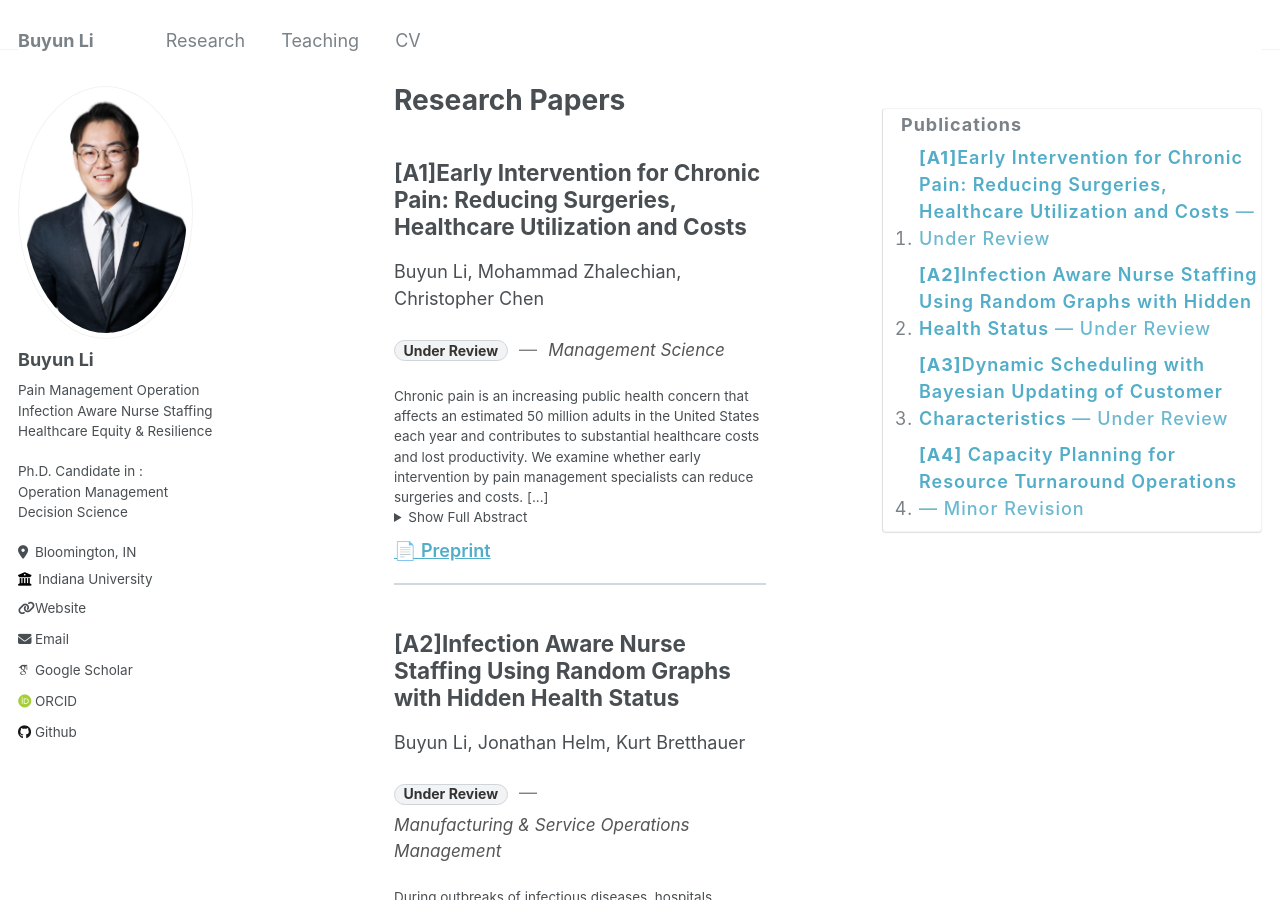
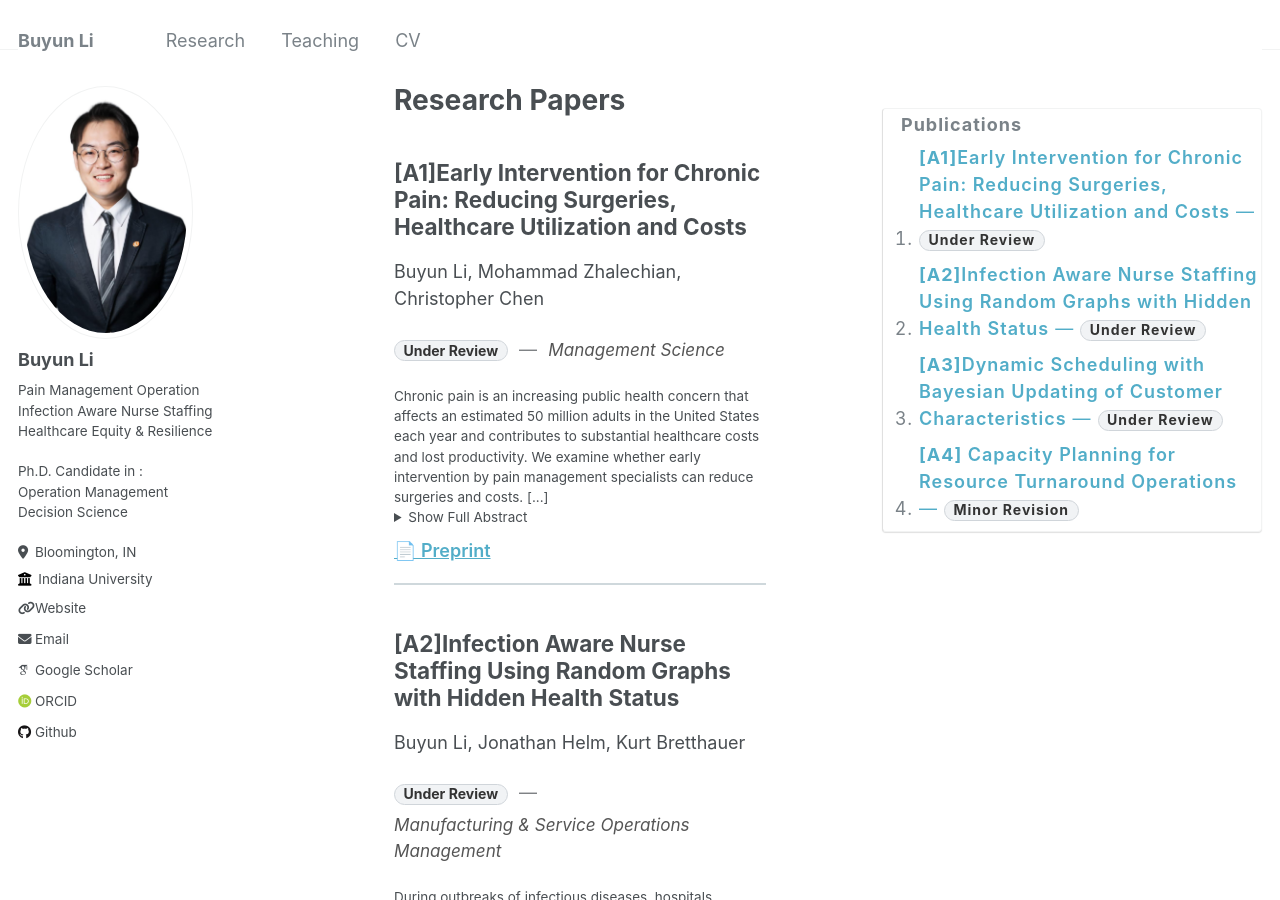
Before and after one commit to BuyunLi/BuyunLi.github.io, a Jekyll site: the page built from _pages/publications.md, in a window 1280 px wide and 900 px high. Built offline with Jekyll 4.4.1, drawn with Linux system fonts in a browser that asks for light colours; some web fonts are replaced; part of the change alters nothing that is shown.

Commit message:
Update publications.html

```diff
--- a/_layouts/publications.html
+++ b/_layouts/publications.html
@@ -35,6 +35,12 @@ layout: default
               {%- when "in_press" -%}In Press
               {%- when "published" -%}Published
               {%- when "draft" -%}Draft
+              {%- when "work_in_progress" -%}Work in Progress
+              {%- when "wip" -%}Work in Progress
+              {%- when "working_paper" -%}Work in Progress
+              {%- when "in_preparation" -%}Work in Progress
+              {%- when "work-in-progress" -%}Work in Progress
+              {%- when "work in progress" -%}Work in Progress
               {%- else -%}{{ post.status | replace: "_"," " | capitalize }}
             {%- endcase -%}
           {%- endcapture -%}
@@ -93,6 +99,12 @@ layout: default
               {%- when "in_press" -%}In Press
               {%- when "published" -%}Published
               {%- when "draft" -%}Draft
+              {%- when "work_in_progress" -%}Work in Progress
+              {%- when "wip" -%}Work in Progress
+              {%- when "working_paper" -%}Work in Progress
+              {%- when "in_preparation" -%}Work in Progress
+              {%- when "work-in-progress" -%}Work in Progress
+              {%- when "work in progress" -%}Work in Progress
               {%- else -%}{{ post.status | replace: "_"," " | capitalize }}
             {%- endcase -%}
           {%- endcapture -%}
@@ -100,7 +112,8 @@ layout: default
             <a href="#pub-{{ post.slug | slugify }}">
               <span class="toc__title-text">{{ post.title }}</span>
               {%- if post.status -%}
-                <span class="toc__status"> — {{ status_label | strip }}</span>
+                <span class="toc__dash"> — </span>
+                <span class="pub__status pub__status--mini">{{ status_label | strip }}</span>
               {%- endif -%}
             </a>
           </li>
```
